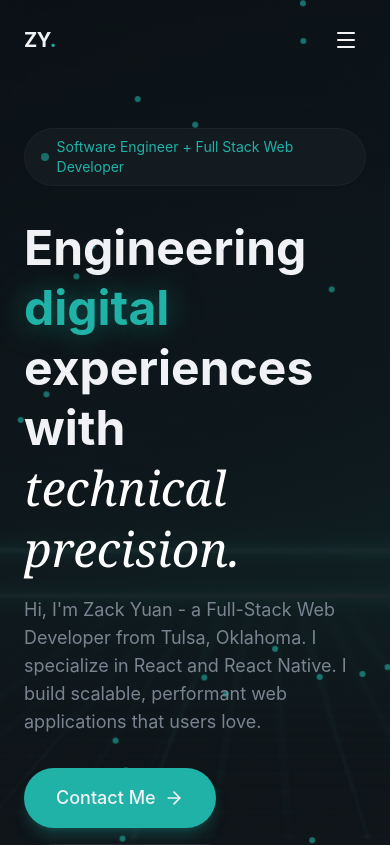
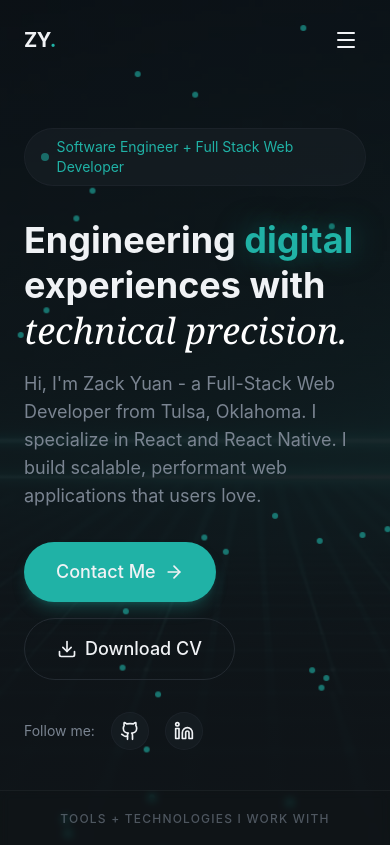
Before and after one commit to zack6yuan/devfolio_v2, a React (Vite) app in the folder devfolio_v2/: page / in a window 390 px wide. Shown: the top 845 px of the page. Built offline with nearby package versions, Linux system fonts and the light colour scheme.

Commit message:
text size.

```diff
--- a/devfolio_v2/src/sections/Hero.jsx
+++ b/devfolio_v2/src/sections/Hero.jsx
@@ -76,7 +76,7 @@ export const Hero = () => {
             </div>
 
             <div className="space-y-4">
-              <h1 className="text-5xl md:text-6xl 2xl:text-7xl font-bold leading-tight animate-fade-in animation-delay-100">
+              <h1 className="text-4xl md:text-6xl 2xl:text-7xl font-bold leading-tight animate-fade-in animation-delay-100">
                 Engineering <span className="text-primary glow-text">digital</span>
                 <br />
                 experiences with
```
